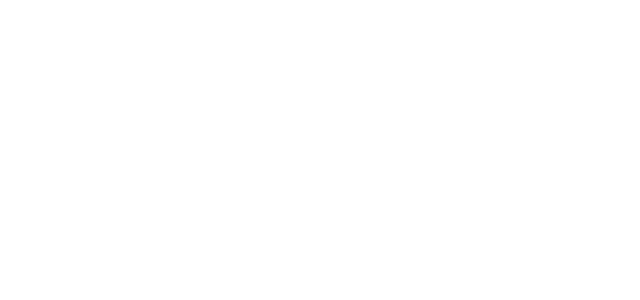
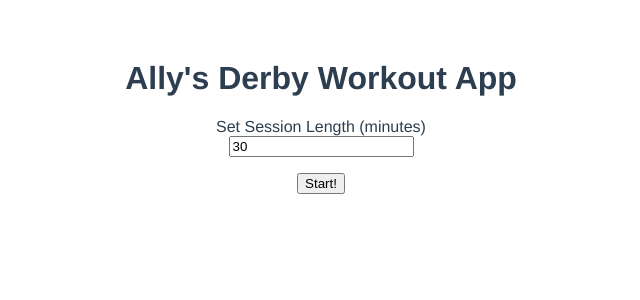
Before and after one commit to alexjharrison/Roller-Derby-Practice-App, a Vue app: page / in a window 1280 px wide. Shown: the top 300 px of the page, without its empty margins (319-959 px from the left). Built offline with nearby package versions, Linux system fonts and the light colour scheme.

Commit message:
added speech synthesis & audio playback

```diff
--- a/package.json
+++ b/package.json
@@ -9,7 +9,8 @@
   },
   "dependencies": {
     "core-js": "^3.6.4",
-    "vue": "^2.6.11"
+    "vue": "^2.6.11",
+    "vuex": "^3.1.3"
   },
   "devDependencies": {
     "@vue/cli-plugin-babel": "^4.2.0",
--- a/src/App.vue
+++ b/src/App.vue
@@ -1,16 +1,58 @@
 <template>
-  <div id="app"></div>
+  <div v-if="!hasStarted">
+    <h1>Ally's Derby Workout App</h1>
+    <form id="start" @submit.prevent @submit="hasStarted = true">
+      <label for="length">Set Session Length (minutes)</label>
+      <input id="length" type="number" v-model.number="totalSessionLength" />
+      <button @click="speak(`ally in the sky with diamonds`)" type="submit">
+        Start!
+      </button>
+    </form>
+  </div>
+  <div v-else>
+    else
+    <audio ref="whistle" id="whistle" src="/audio/beep.wav" />
+  </div>
 </template>
 
 <script>
+// import { continuous, onWhistle, stationary } from "./exercises";
 export default {
   name: "App",
-  components: {}
+  data() {
+    return {
+      hasStarted: false,
+      totalSessionLength: 30,
+      synth: window.speechSynthesis,
+      isSpeaking: false
+    };
+  },
+  watch: {
+    isSpeaking(newValue) {
+      if (newValue === false) {
+        this.$refs.whistle.play();
+      }
+    }
+  },
+  methods: {
+    speak(sentence) {
+      const utterance = new SpeechSynthesisUtterance(sentence);
+      this.synth.speak(utterance);
+      this.isSpeaking = true;
+      const interval = setInterval(() => {
+        console.log("going");
+        if (!this.synth.speaking) {
+          this.isSpeaking = false;
+          clearInterval(interval);
+        }
+      }, 500);
+    }
+  }
 };
 </script>
 
 <style>
-#app {
+body {
   font-family: Avenir, Helvetica, Arial, sans-serif;
   -webkit-font-smoothing: antialiased;
   -moz-osx-font-smoothing: grayscale;
@@ -19,3 +61,15 @@ export default {
   margin-top: 60px;
 }
 </style>
+
+<style scoped>
+#start {
+  display: flex;
+  flex-direction: column;
+  justify-content: center;
+  align-items: center;
+}
+input {
+  margin-bottom: 1rem;
+}
+</style>
--- /dev/null
+++ b/src/exercises/index.js
@@ -0,0 +1,5 @@
+import continuous from "./continuous";
+import stationary from "./stationary";
+import onWhistle from "./onWhistle";
+
+export default { continuous, stationary, onWhistle };
--- /dev/null
+++ b/src/exercises/onWhistle.js
@@ -0,0 +1 @@
+export default [];
--- /dev/null
+++ b/src/exercises/stationary.js
@@ -0,0 +1 @@
+export default [];
--- a/src/main.js
+++ b/src/main.js
@@ -1,8 +1,11 @@
-import Vue from 'vue'
-import App from './App.vue'
+import Vue from "vue";
+import App from "./App.vue";
+import Vuex from "vuex";
 
-Vue.config.productionTip = false
+Vue.use(Vuex);
+
+Vue.config.productionTip = false;
 
 new Vue({
-  render: h => h(App),
-}).$mount('#app')
+  render: h => h(App)
+}).$mount("#app");
```
Also changed, not shown: src/exercises/continuous.js (added, +8 -0 lines), 2 other files (tests, documents, lock files or other folders).
